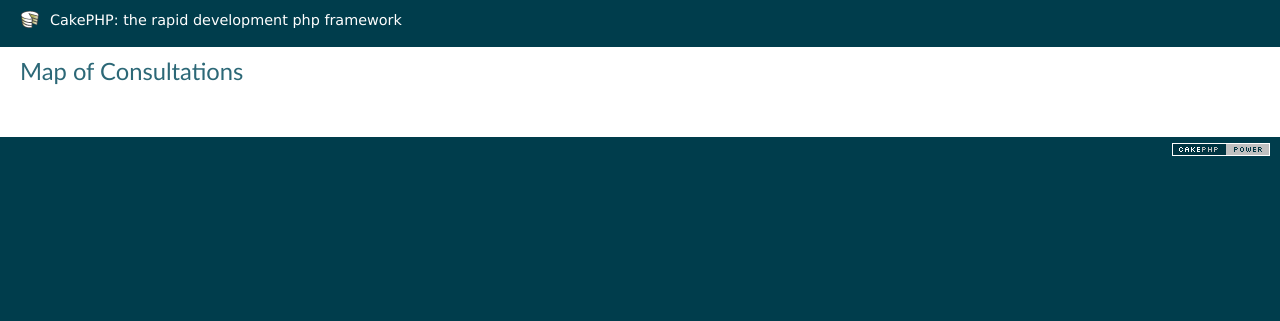
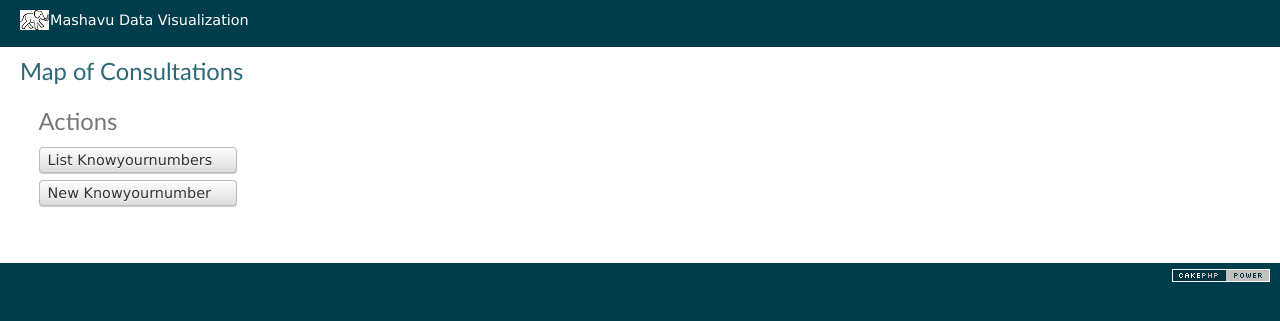
Before and after one commit to ero5004/cake, a CakePHP app: the page made by app/View/Knowyournumbers/consultation_map.ctp in a window 1280 px wide. Shown: the top 321 px of the page. Run offline with PHP 8.4 and a stand-in for CakePHP, Linux system fonts and the light colour scheme; the template is opened without the code that fills it, so the values that code supplies are empty; some libraries are stand-ins or nearby versions.

Commit message:
changed CSS a bit

```diff
--- a/app/View/Knowyournumbers/consultation_map.ctp
+++ b/app/View/Knowyournumbers/consultation_map.ctp
@@ -6,8 +6,8 @@
 <?php
   $map_options = array(
     'id'         => 'map_canvas',
-    'width'      => '800px',
-    'height'     => '600px',
+    'width'      => '1000px',
+    'height'     => '800px',
     'localize'   => false,
     'zoom'       => 13,
 	'address'    => 'San Francisco, CA',
@@ -48,3 +48,10 @@
 ?>
 
 </div>
+<div class="actions">
+	<h3><?php echo __('Actions'); ?></h3>
+	<ul>
+		<li><?php echo $this->Html->link(__('List Knowyournumbers'), array('action' => 'index')); ?> </li>
+		<li><?php echo $this->Html->link(__('New Knowyournumber'), array('action' => 'add')); ?> </li>
+	</ul>
+</div>
--- a/app/View/Knowyournumbers/index.ctp
+++ b/app/View/Knowyournumbers/index.ctp
@@ -55,9 +55,9 @@
 	?>
 	</div>
 </div>
-<div class="actions">
+<!--<div class="actions">
 	<h3><?php echo __('Actions'); ?></h3>
 	<ul>
 		<li><?php echo $this->Html->link(__('New Knowyournumber'), array('action' => 'add')); ?></li>
 	</ul>
-</div>
+</div>-->
--- a/app/View/Layouts/default.ctp
+++ b/app/View/Layouts/default.ctp
@@ -39,7 +39,7 @@ $cakeDescription = __d('cake_dev', 'CakePHP: the rapid development php framework
 <body>
 	<div id="container">
 		<div id="header">
-			<h1><?php echo $this->Html->link($cakeDescription, 'http://cakephp.org'); ?></h1>
+			<h1>Mashavu Data Visualization</h1>
 		</div>
 		<div id="content">
 
--- a/app/webroot/css/cake.generic.css
+++ b/app/webroot/css/cake.generic.css
@@ -82,7 +82,7 @@ p {
 }
 #header h1 {
 	line-height:20px;
-	background: #003d4c url('../img/cake.icon.png') no-repeat left;
+	background: #003d4c url('../img/mashavulogo.png') no-repeat left;
 	color: #fff;
 	padding: 0px 30px;
 }
@@ -117,8 +117,8 @@ p {
 div.form,
 div.index,
 div.view {
-	float:right;
-	width:76%;
+	/*float:right;*/
+	/*width:76%;*/
 	border-left:1px solid #666;
 	padding:10px 2%;
 }
```
Also changed, not shown: app/webroot/img/mashavulogo.png (added).
